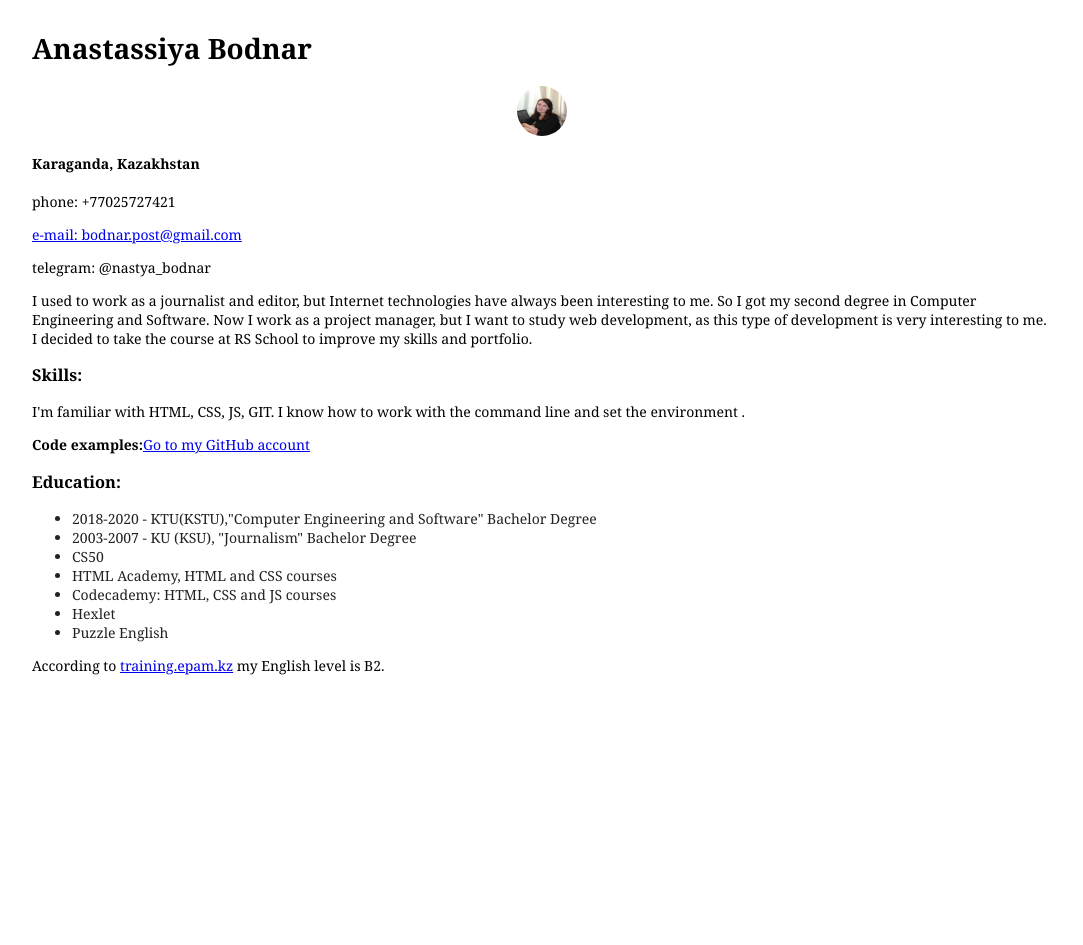
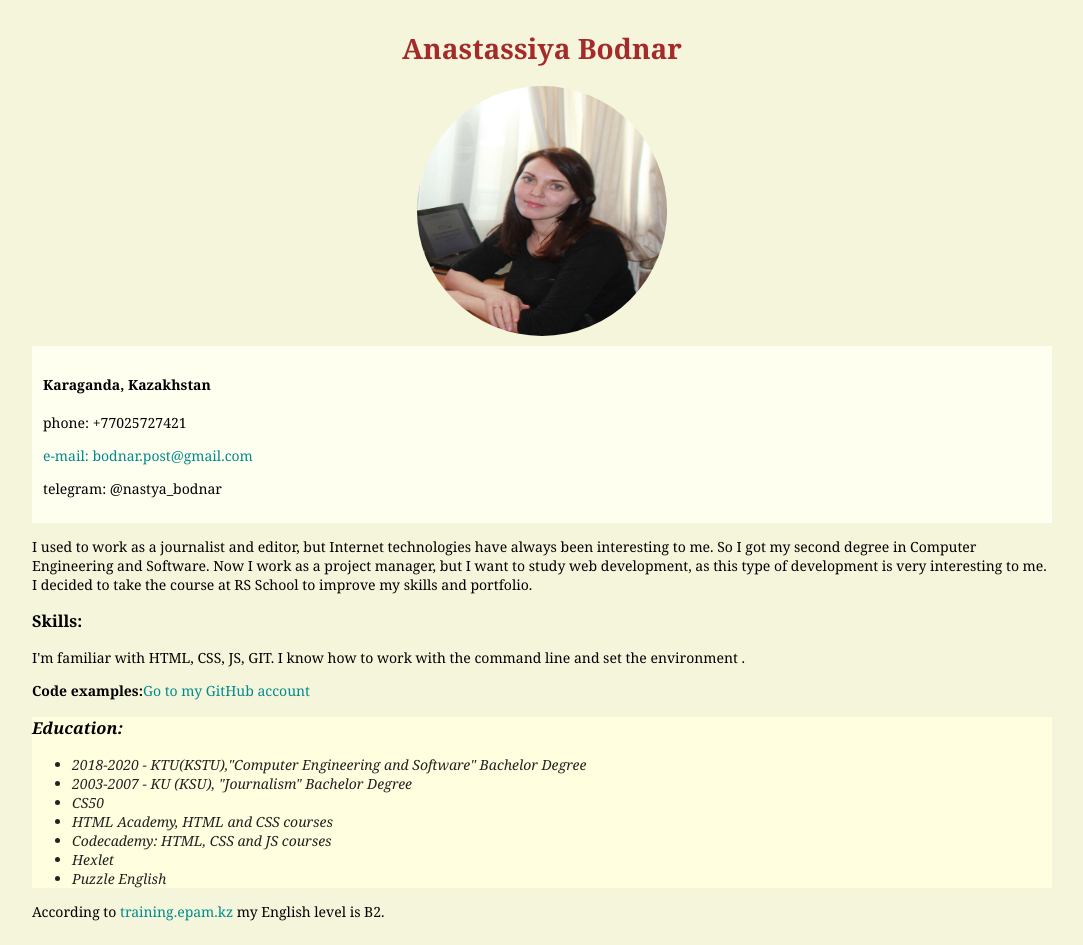
Before and after one commit to nastyabodnar/rsschool-cv, a plain HTML site: page index.html in a window 1280 px wide. Shown: the whole page, without its empty margins (98-1181 px from the left). Before the commit the page ends 800 px from the top, so only its background shows below. Drawn offline with Linux system fonts and the light colour scheme.

Commit message:
feat: add background color

```diff
--- a/style.css
+++ b/style.css
@@ -5,8 +5,30 @@ body {
     margin: 0 auto;
     font-family: "Georgia", serif;
     font-size: 14px;
+    background-color: #f5f5dc;
+}
 
+h1 {
+    text-align: center;
+    color: #a52a2a;
 }
+
+a {
+    text-decoration: none;
+    color: #008b8b;
+}
+
+.contacts {
+    border: 1px solid #fffff0;
+    padding: 10px;
+    background-color: #fffff0;
+}
+
+.education {
+    background-color: #ffffe0;
+    font-style: italic;
+}
+
 .color {
    color: #222222;
 }
@@ -15,6 +37,7 @@ body {
   border-radius: 50%;
   display: block;
   margin: 0 auto;
-  width: 50px;
-  height: 50px;
+  width: 250px;
+  height: 250px;
+  margin-bottom: 10px;
 }
```
